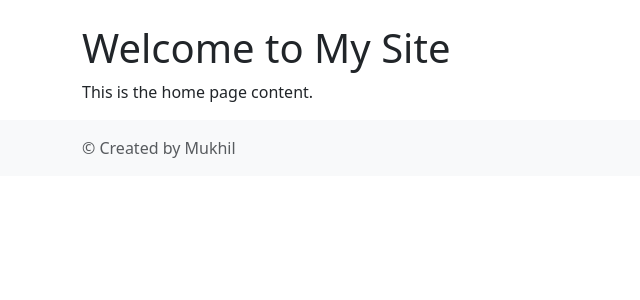
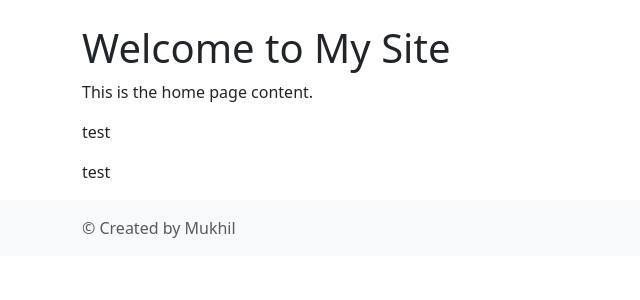
Before and after one commit to mukhilpw/ARCC, a Django app: page /home/ in a window 1280 px wide. Shown: the part 58-358 px from the top of the page, without its empty margins (0-640 px from the left). Run offline with Django 4.2, Linux system fonts and the light colour scheme.

Commit message:
this is commit msg

```diff
--- a/arcc2023/settings.py
+++ b/arcc2023/settings.py
@@ -25,7 +25,7 @@ SECRET_KEY = 'django-insecure-ot7ky3qj@#02%0nm8=^on-z+c5q4)4+1fs4r0b=(3$j-w@t4yo
 # SECURITY WARNING: don't run with debug turned on in production!
 DEBUG = True
 
-ALLOWED_HOSTS = ['arcc2023.pythonanywhere.com']
+ALLOWED_HOSTS = []
 
 
 # Application definition
--- a/templates/home.html
+++ b/templates/home.html
@@ -4,5 +4,7 @@
 <div class="jumbotron">
     <h1>Welcome to My Site</h1>
     <p>This is the home page content.</p>
+    <p>test</p>
+    <p>test</p>
 </div>
 {% endblock %}
```
Also changed, not shown: db.sqlite3 (added).
